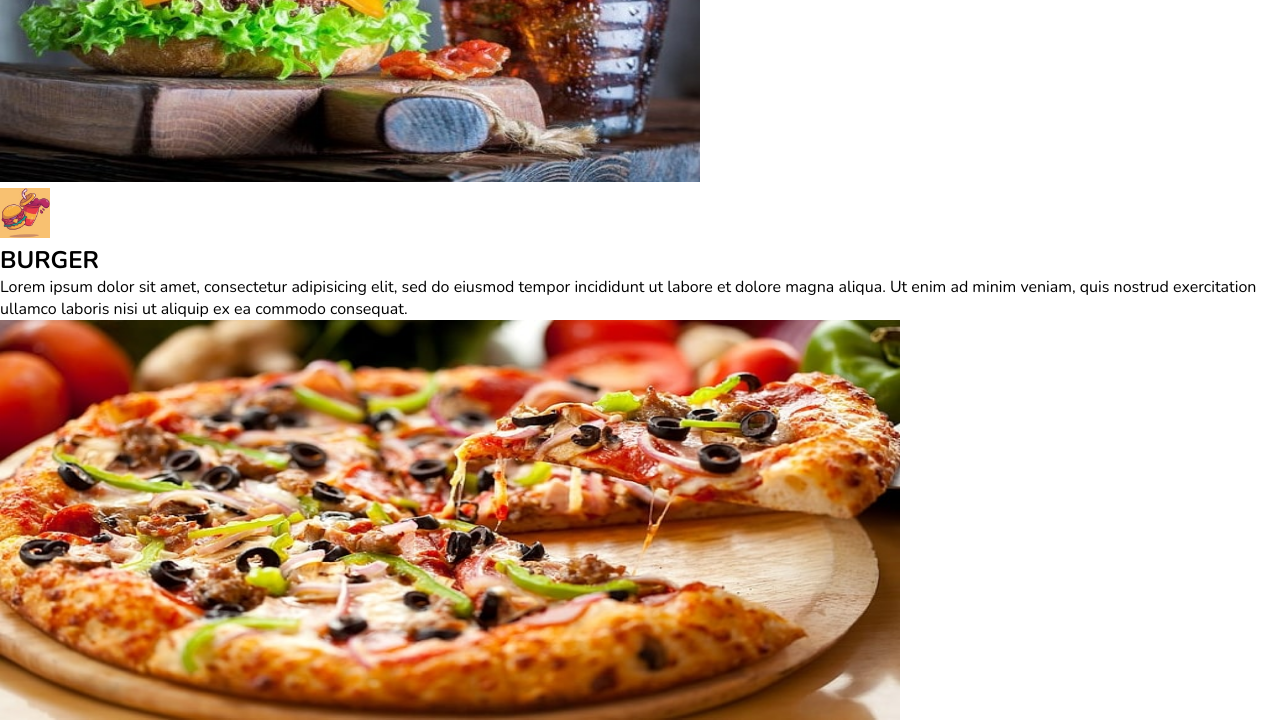
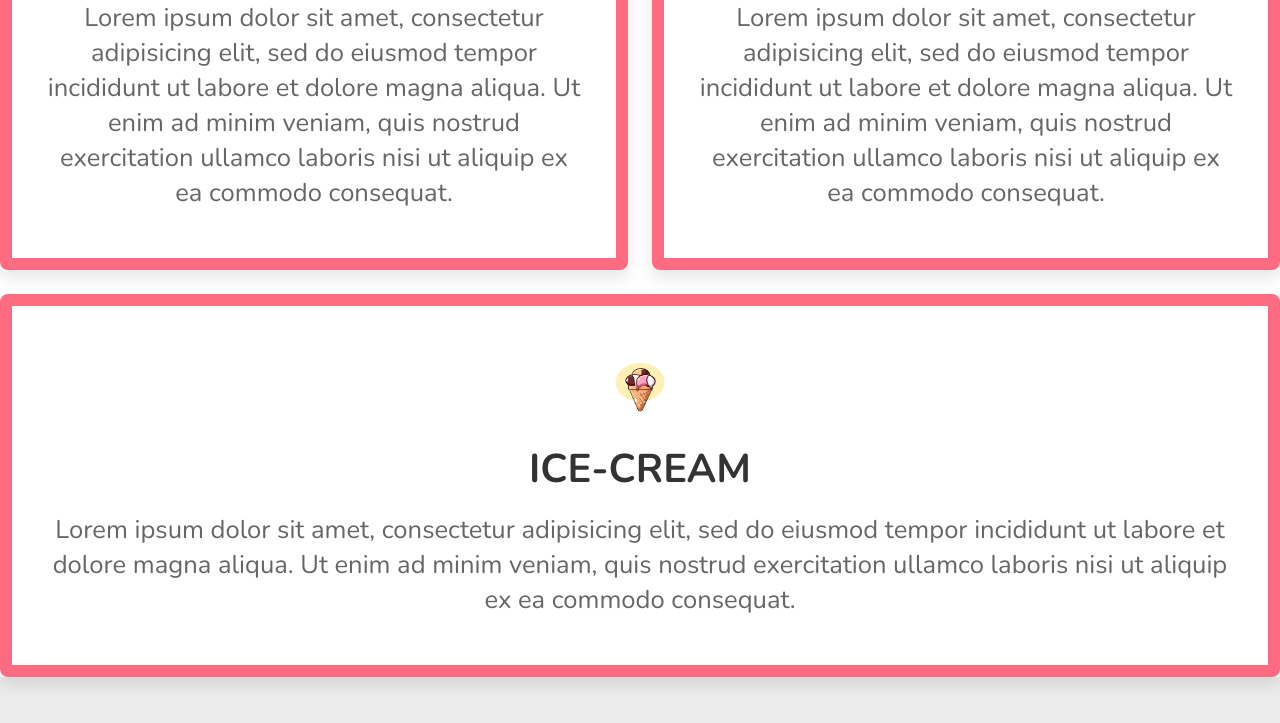
Before and after one commit to PradnyaTayade/food-ordering-system, a plain HTML site: page index.html in a window 1280 px wide. Shown: the part 726-1449 px from the top of the page. Drawn offline with nearby package versions, Linux system fonts and the light colour scheme.

Commit message:
Update style.css

```diff
--- a/css/style.css
+++ b/css/style.css
@@ -404,7 +404,60 @@ fieldset{
 .btn1:hover{
     color: #fff;
 }
+.Categories .box-container{
+    display: flex;
+    flex-wrap: wrap;
+    gap: 1.5rem;
+}
 
+.Categories .box-container .box{
+    flex: 1 1 30rem;
+    position: relative;
+    overflow: hidden;
+    box-shadow: 0 .5rem 1rem rgba(0, 0, 0, .1);
+    border: 0.8rem solid var(--red);
+    cursor: pointer;
+    border-radius: .5rem;
+
+}
+
+.Categories .box-container .box .image{
+    height: 100%;
+    width: 100%;
+    object-fit: cover;
+    position: absolute;
+    top: -100%;left: 0;
+}
+
+.Categories .box-container .box .content{
+    text-align: center;
+    background: #fff;
+    padding: 2rem;
+}
+
+.Categories .box-container .box .content img{
+    margin: 1.5rem 0;
+}
+
+
+.Categories .box-container .box .content h3{
+    font-size: 2.5rem ;
+    color: #333;
+}
+
+.Categories .box-container .box .content p{
+    font-size: 1.6rem;
+    color: #666;
+    padding: 1rem 0;
+
+}
+.Categories .box-container .box:hover .image{
+    top: 0;
+}
+
+.Categories .box-container .box:hover .content{
+    transform: translateY(100%);
+}
 
 .gallery .box-container{
     display: flex;
```
